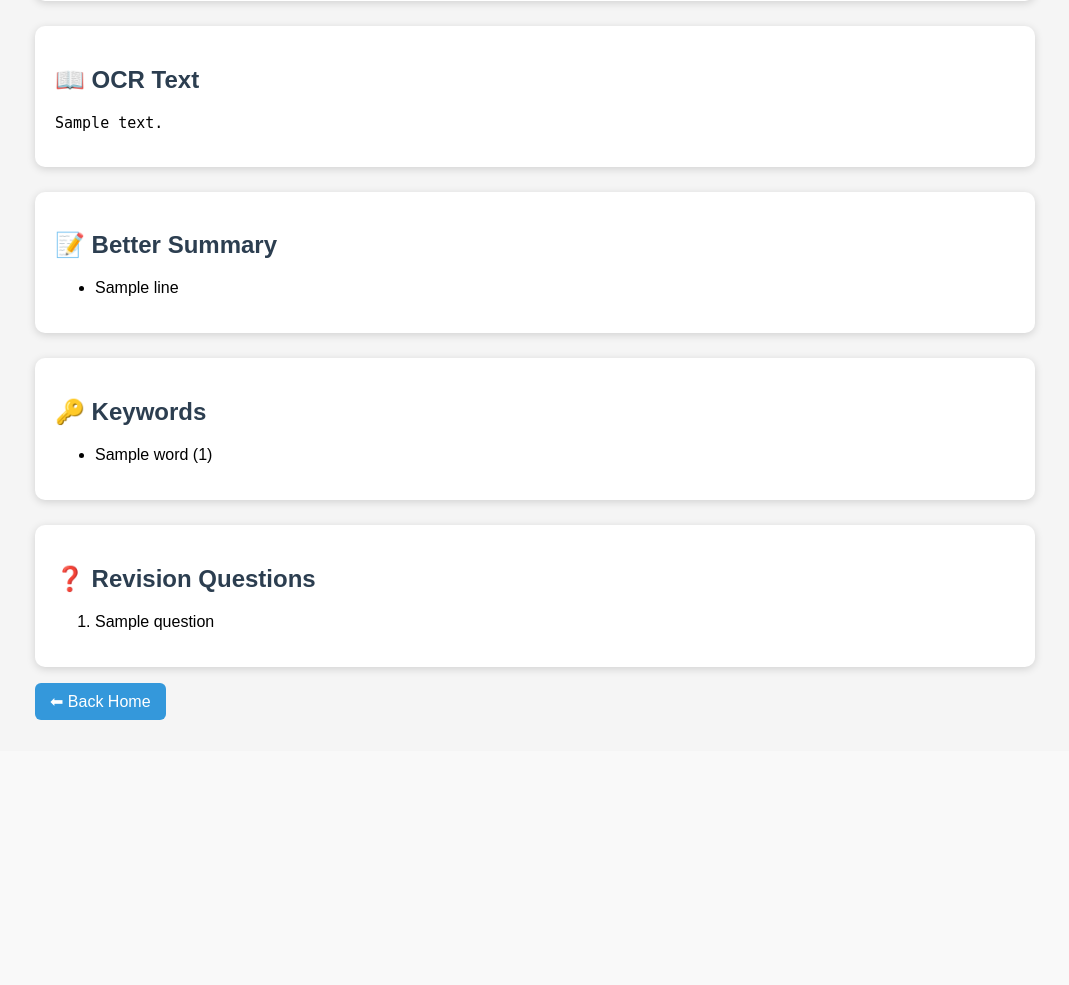
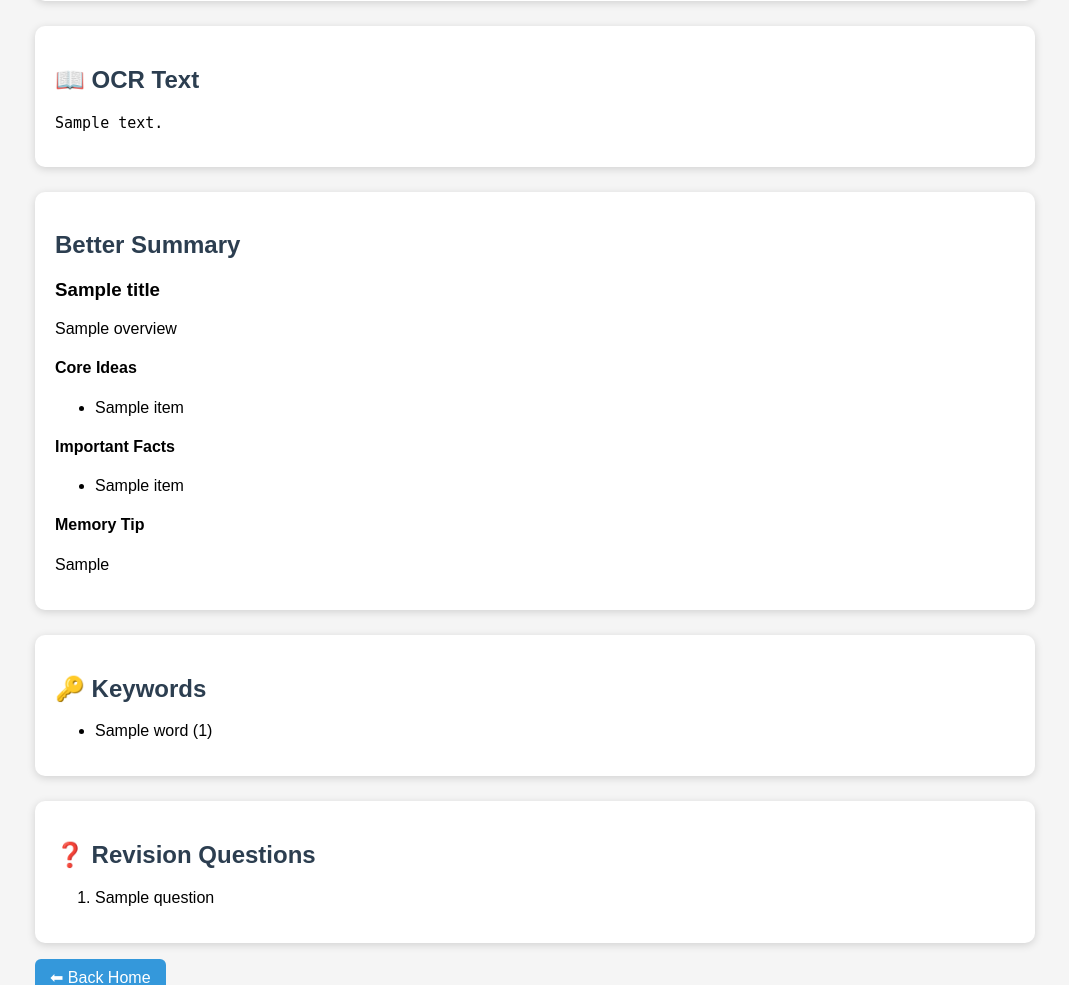
Before and after one commit to 5iyam/study-brain, a Flask app: template templates/note.html in a window 1280 px wide. Shown: the part 609-1594 px from the top of the page, without its empty margins (105-1174 px from the left). Before the commit the page ends 1329 px from the top, so only its background shows below. Run offline with Flask 3, Linux system fonts and the light colour scheme; the template is opened without the code that fills it: most values are stand-ins (such as "Sample title", 1, 10 or a date in 2020); grey boxes marked "Sample" are stand-in pictures.

Commit message:
Structured Summary Pipeline completed

```diff
--- a/templates/note.html
+++ b/templates/note.html
@@ -124,17 +124,31 @@ li{
 
 <div class="card">
 
-<h2>📝 Better Summary</h2>
+<h2>Better Summary</h2>
+
+<h3>{{ title }}</h3>
+
+<p>{{ overview }}</p>
+
+<h4>Core Ideas</h4>
 
 <ul>
+{% for item in core_ideas %}
+    <li>{{ item }}</li>
+{% endfor %}
+</ul>
 
-{% for line in summary %}
+<h4>Important Facts</h4>
 
-<li>{{ line }}</li>
+<ul>
+{% for item in important_facts %}
+    <li>{{ item }}</li>
+{% endfor %}
+</ul>
 
-{% endfor %}
+<h4>Memory Tip</h4>
 
-</ul>
+<p>{{ memory_tip }}</p>
 
 </div>
 
```
Also changed, not shown: routes/note.py (+13 -1 lines).
